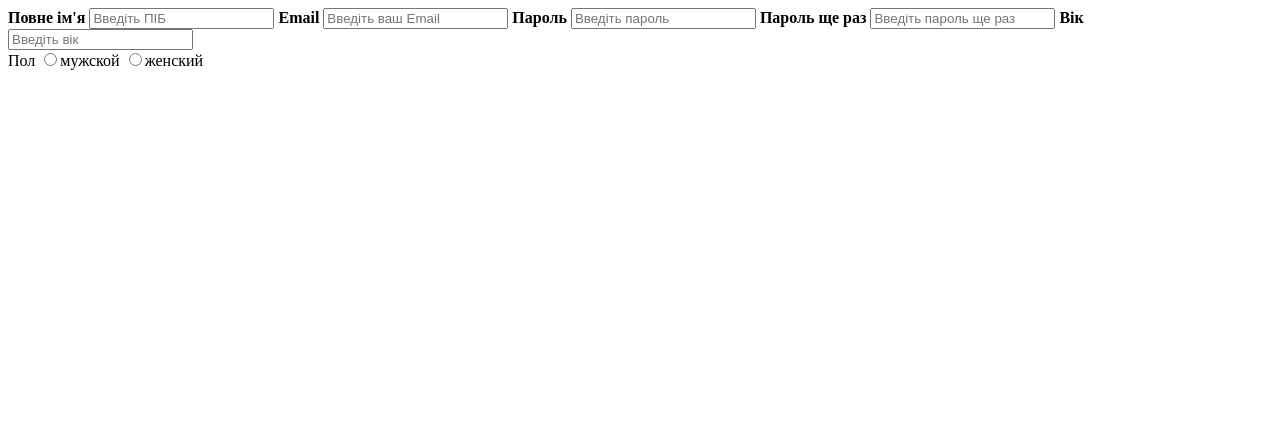
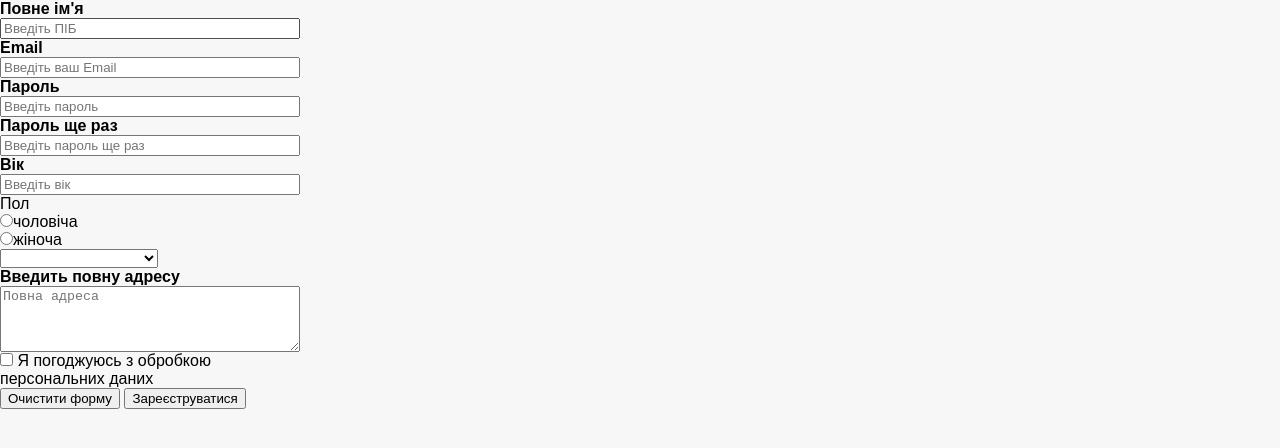
Before and after one commit to NVisotskiy/HW_Form, a plain HTML site: page index.html in a window 1280 px wide. Drawn offline with Linux system fonts and the light colour scheme.

Commit message:
Update and changes

```diff
--- a/css/index.css
+++ b/css/index.css
@@ -0,0 +1,20 @@
+* {
+  margin: 0;
+  box-sizing: border-box;
+}
+
+body {
+  font-family: Arial, sans-serif;
+  background: #f7f7f7;
+  margin: 0;
+}
+
+.d-flex {
+  display: flex;
+  flex-direction: column;
+  justify-content: center;
+}
+
+.reg-form {
+  width: 300px;
+}
--- a/index.html
+++ b/index.html
@@ -11,31 +11,68 @@
 </head>
 <body>
 <form class="form" name="registration" method="post" action="https://foo.com">
+
   <div class="reg-form">
+    <div class="fields d-flex">
+      <!--Full name-->
       <label for="full-name"><b>Повне ім'я</b></label>
       <input type="text" id="full-name" placeholder="Введіть ПІБ" name="email" required>
 
+      <!--Email-->
       <label for="email"><b>Email</b></label>
       <input type="text" id="email" placeholder="Введіть ваш Email" name="email" required>
 
+      <!--Password-->
       <label for="psw"><b>Пароль</b></label>
       <input type="password" id="psw" placeholder="Введіть пароль" name="psw" required>
 
+      <!--password again-->
       <label for="psw-repeat"><b>Пароль ще раз</b></label>
       <input type="password" id="psw-repeat" placeholder="Введіть пароль ще раз" name="psw-repeat"
              required>
 
+      <!--age-->
       <label for="age"><b>Вік</b></label>
       <input type="number" id="age" placeholder="Введіть вік">
 
-    <div class="radio">
+      <!--Sex-->
+      <div class="radio d-flex">
         <span>Пол</span>
         <label>
-        <input type="radio" name="sex" value="мужской">мужской
+          <input type="radio" name="sex" value="чоловіча">чоловіча
         </label>
         <label>
-        <input type="radio" name="sex" value="женский">женский
+          <input type="radio" name="sex" value="жіноча">жіноча
         </label>
+      </div>
+
+
+      <!--Select-->
+      <label>
+        <select name="choose-course d-flex">
+          <option value="0"></option>
+          <option value="1">Business management</option>
+          <option value="2">QA Manual</option>
+          <option value="3">Front End</option>
+          <option value="4">Python</option>
+        </select>
+      </label>
+
+
+      <!--Textarea-->
+      <label for="adress" class="textarea-field"><b>Введить повну адресу</b></label>
+      <textarea id="adress" name="message" cols="30" rows="4" placeholder="Повна адреса"></textarea>
+
+      <div class="checkbox">
+        <label for="checkbox" class="checkbox1">
+          <input id="checkbox" class="checkbox" type="checkbox">
+          <span>Я погоджуюсь з обробкою персональних даних</span>
+        </label>
+      </div>
+    </div>
+    <div class="buttons">
+      <button>Очистити форму</button>
+      <button>Зареєструватися</button>
     </div>
   </div>
 </form>
```
Lines whose indentation alone changed are shown as unchanged.
